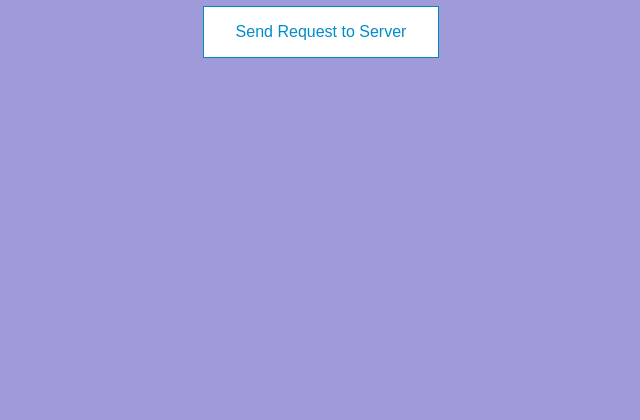
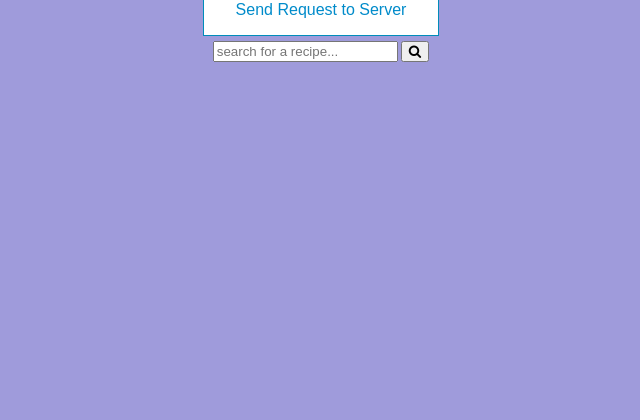
Before and after one commit to kmuga001/SWEproject_recipe_interactions, a Flask app: template pythonVersion/templates/index.html in a window 1280 px wide. Shown: the part 288-708 px from the top of the page, without its empty margins (319-959 px from the left). Run offline with Flask 2, Linux system fonts and the light colour scheme; the template is opened without the code that fills it, so the values that code supplies are empty.

Commit message:
updated index.html to add search input

```diff
--- a/pythonVersion/templates/index.html
+++ b/pythonVersion/templates/index.html
@@ -143,10 +143,20 @@ color: black;
 
   <div>
 
-    <input type="text" id="searchBar" placeholder="Search Here for Recipes...">
-    <button type="submit" onclick="Search()"><i class="fa fa-search"></i></button>
+    <!--<input type="text" id="searchBar" placeholder="Search Here for Recipes...">
+    <button type="submit" onclick="Search()"><i class="fa fa-search"></i></button> -->
 
- </div>
+
+    <!-- <a href=”/your_flask_funtion”><input type=”button” value=”call_flask_funtion”></a>
+    <button action="/upload/">Klik</button> need to figure out how to connect with python function-->
+
+    <!--<<form class = "submit" action = "action_page.php">
+        <input type = "text" placeholder="search..." name = "searchbar">
+        <button type = "submit"><i class = "fa fa-search"></i></button>
+    </form> -->
+
+
+</div>
 
 
 
@@ -167,10 +177,18 @@ color: black;
     <div id="search check"></div>
 
 
+    <form action="{{ url_for('home') }}">
+        <input type = "text" placeholder="search for a recipe..." name = "searchbar">
+        <button type = "submit"><i class = "fa fa-search"></i></button>
+
+
+    </form>
+
+
 
     </body>
 
-    <script>
+   <!--<script>
         const serverRequest = () => {
             console.log("button pressed, calling function")
             //call function in server.js to recieve response
@@ -208,4 +226,13 @@ color: black;
 
     </script>
 
+@app.route('/', methods=['GET', 'POST'])
+def index():
+    search = SearchForm(request.form)
+    if request.method == 'POST':
+        return search_results(search)
+    return render_template('index.html', form=search)
+
+-->
+
 </html>
```
